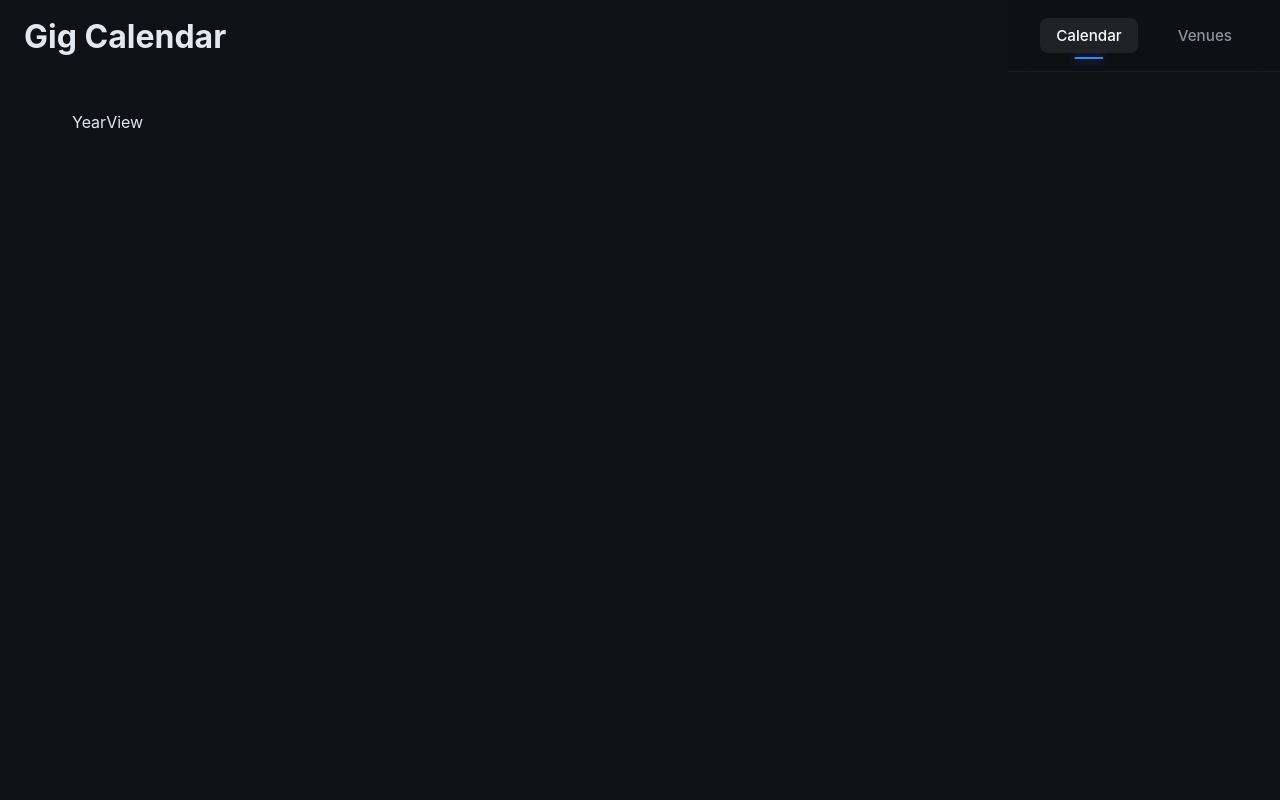
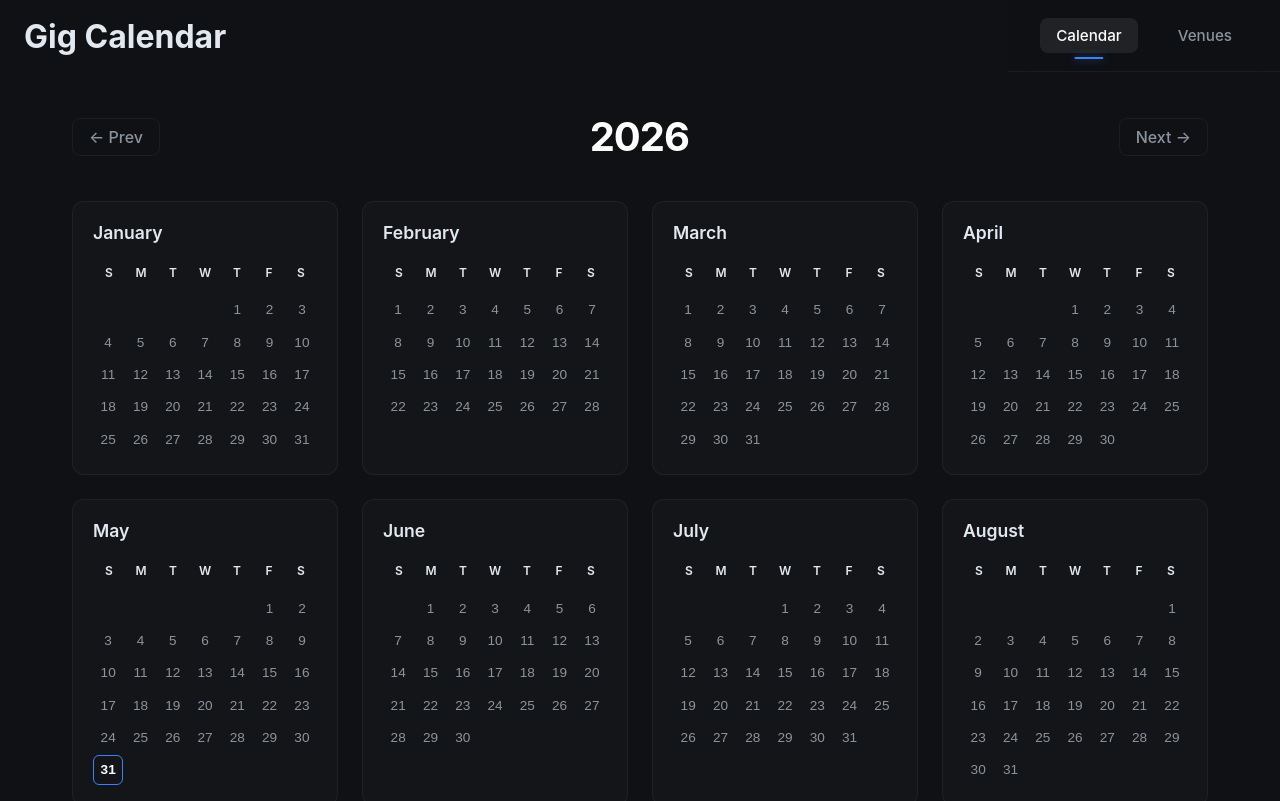
Before and after one commit to SethZarko/gig-calendar, a React (Vite) app in the folder client/: page /calendar/year/2026 in a window 1280 px wide. Shown: the top 801 px of the page. Built offline with nearby package versions, Linux system fonts and the light colour scheme; no server answers.

Commit message:
adds yearly gig calendar view (#11)

```diff
--- /dev/null
+++ b/client/src/loaders/yearLoader.ts
@@ -0,0 +1,57 @@
+import type { LoaderFunctionArgs } from "react-router";
+import type { IGig } from "../types/IGig";
+
+export interface YearLoaderData {
+  gigs: IGig[];
+  currentYear: number;
+}
+
+interface IFlatGig {
+  date: string;
+  payment: number;
+  confirmed: boolean | number;
+  venue_id: number;
+  venue_name: string;
+  city: string;
+  province: string;
+  postalCode: string;
+  street?: string;
+}
+
+export const yearLoader = async ({ params }: LoaderFunctionArgs) => {
+  const yearParam = params.year;
+  const currentYear = yearParam
+    ? parseInt(yearParam, 10)
+    : new Date().getFullYear();
+
+  try {
+    const res = await fetch(
+      `${import.meta.env.VITE_API_URL}api/gigs/year/${currentYear}`,
+    );
+
+    if (!res.ok) throw new Error("Failed to fetch year gigs");
+
+    const responseData = await res.json();
+    const flatGigs = responseData.data || [];
+
+    const gigs: IGig[] = flatGigs.map((g: IFlatGig) => ({
+      date: g.date,
+      payment: g.payment,
+      confirmed: !!g.confirmed,
+
+      venue: {
+        venue_id: g.venue_id,
+        name: g.venue_name,
+        city: g.city,
+        province: g.province,
+        postalCode: g.postalCode || "",
+        street: g.street || "",
+      },
+    }));
+
+    return { gigs, currentYear };
+  } catch (error) {
+    console.error("Year Loader Error:", error);
+    return { gigs: [], currentYear };
+  }
+};
--- a/client/src/router.ts
+++ b/client/src/router.ts
@@ -15,7 +15,9 @@ import { MonthView } from "./views/Calendar/Month/MonthView";
 import { WeekView } from "./views/Calendar/Week/WeekView";
 import { DayView } from "./views/Calendar/Day/DayView";
 
+// Loader Imports
 import { venuesLoader } from './loaders/venueLoader';
+import { yearLoader } from "./loaders/yearLoader";
 
 export const router = createBrowserRouter([
   {
@@ -39,7 +41,7 @@ export const router = createBrowserRouter([
           {
             path: "year/:year",
             Component: YearView,
-            // loader: yearLoader
+            loader: yearLoader
           },
           {
             path: "month/:year/:month",
--- /dev/null
+++ b/client/src/types/IGig.ts
@@ -0,0 +1,11 @@
+import type { Venue } from "./IVenue";
+
+export interface IGig {
+    date: string
+    payment: number
+    confirmed: boolean
+    venue: Venue
+
+    createdAt: string | Date
+    updatedAt: string | Date
+}
--- /dev/null
+++ b/client/src/views/Calendar/Year/YearView.module.scss
@@ -0,0 +1,189 @@
+$bg-dark: #0f1115;
+$text-primary: #e2e8f0;
+$text-secondary: #8b949e;
+$accent-blue: #3b82f6;
+$border-subtle: rgba(255, 255, 255, 0.05);
+$card-bg: rgba(255, 255, 255, 0.02);
+$hover-bg: rgba(255, 255, 255, 0.08);
+
+.yearContainer {
+  width: 100%;
+  animation: fadeIn 0.4s cubic-bezier(0.4, 0, 0.2, 1);
+}
+
+.yearHeader {
+  display: flex;
+  align-items: center;
+  justify-content: space-between;
+  margin-bottom: 2.5rem;
+
+  h1 {
+    font-size: 2.5rem;
+    font-weight: 700;
+    color: #ffffff;
+    margin: 0;
+    letter-spacing: -0.025em;
+  }
+
+  .navButton {
+    background: transparent;
+    color: $text-secondary;
+    border: 1px solid $border-subtle;
+    padding: 0.5rem 1rem;
+    border-radius: 8px;
+    text-decoration: none;
+    font-weight: 500;
+    transition: all 0.2s ease;
+
+    &:hover {
+      background: $hover-bg;
+      color: $text-primary;
+      border-color: rgba(255, 255, 255, 0.2);
+    }
+  }
+}
+
+.monthsGrid {
+  display: grid;
+  grid-template-columns: repeat(auto-fill, minmax(260px, 1fr));
+  gap: 1.5rem;
+}
+
+.monthCard {
+  background-color: $card-bg;
+  border: 1px solid $border-subtle;
+  border-radius: 12px;
+  padding: 1.25rem;
+  display: flex;
+  flex-direction: column;
+
+  .monthTitle {
+    font-size: 1.1rem;
+    font-weight: 600;
+    color: $text-primary;
+    margin: 0 0 1.35rem 0;
+    cursor: pointer;
+    transition: color 0.2s ease;
+
+    &:hover {
+      color: $accent-blue;
+    }
+  }
+}
+
+.weekdays {
+  display: grid;
+  grid-template-columns: repeat(7, 1fr);
+  text-align: center;
+  margin-bottom: 0.95rem;
+
+  span {
+    font-size: 0.75rem;
+    font-weight: 600;
+    color: $text-primary;
+  }
+}
+
+.daysGrid {
+  display: grid;
+  grid-template-columns: repeat(7, 1fr);
+  gap: 2px;
+}
+
+.emptySlot {
+  aspect-ratio: 1;
+}
+
+.dayButton {
+  position: relative;
+  aspect-ratio: 1;
+  background: transparent;
+  border: none;
+  border-radius: 6px;
+  color: $text-secondary;
+  font-size: 0.85rem;
+  display: flex;
+  align-items: center;
+  justify-content: center;
+  cursor: pointer;
+  transition: all 0.2s ease;
+
+  &:hover:not(:disabled) {
+    background: $hover-bg;
+    color: #ffffff;
+  }
+
+  &:disabled {
+    cursor: default;
+  }
+
+  &.hasGig {
+    background-color: rgba(59, 130, 246, 0.15);
+    color: $accent-blue;
+    font-weight: 700;
+
+    &:hover {
+      background-color: rgba(59, 130, 246, 0.3);
+    }
+  }
+
+  &.today {
+    border: 1px solid $accent-blue;
+    color: #ffffff;
+    font-weight: 700;
+  }
+
+  &.today.hasGig {
+    background-color: $accent-blue;
+    color: #ffffff;
+
+    &:hover {
+      background-color: #1d4ed8;
+    }
+  }
+
+  // The Tooltip logic
+  .tooltip {
+    position: absolute;
+    bottom: 110%;
+    left: 50%;
+    transform: translateX(-50%) translateY(5px);
+    background: rgba(15, 17, 21, 0.95);
+    backdrop-filter: blur(8px);
+    border: 1px solid rgba(255, 255, 255, 0.1);
+    color: #e2e8f0;
+    padding: 0.4rem 0.75rem;
+    border-radius: 6px;
+    font-size: 0.75rem;
+    font-weight: 500;
+    white-space: nowrap;
+    pointer-events: none;
+    opacity: 0;
+    visibility: hidden;
+    transition: all 0.2s cubic-bezier(0.4, 0, 0.2, 1);
+    z-index: 10;
+    box-shadow: 0 4px 12px rgba(0, 0, 0, 0.3);
+
+    &::after {
+      content: '';
+      position: absolute;
+      top: 100%;
+      left: 50%;
+      transform: translateX(-50%);
+      border-width: 4px;
+      border-style: solid;
+      border-color: rgba(255, 255, 255, 0.1) transparent transparent transparent;
+    }
+  }
+
+  &:hover .tooltip {
+    opacity: 1;
+    visibility: visible;
+    transform: translateX(-50%) translateY(0);
+  }
+}
+
+@keyframes fadeIn {
+  from { opacity: 0; transform: translateY(10px); }
+  to { opacity: 1; transform: translateY(0); }
+}
--- a/client/src/views/Calendar/Year/YearView.tsx
+++ b/client/src/views/Calendar/Year/YearView.tsx
@@ -1,6 +1,113 @@
+import { useLoaderData, useNavigate, Link } from "react-router";
+import type { YearLoaderData } from "../../../loaders/yearLoader";
+import type { IGig } from "../../../types/IGig";
+import styles from "./YearView.module.scss";
+
+const DAY_NAMES = ["S", "M", "T", "W", "T", "F", "S"];
+const MONTH_NAMES = [
+  "January", "February", "March", "April", "May", "June",
+  "July", "August", "September", "October", "November", "December",
+];
 
 export const YearView = () => {
+  const { gigs, currentYear } = useLoaderData() as YearLoaderData;
+  const navigate = useNavigate();
+
+  const gigMap = new Map<string, IGig[]>();
+  gigs.forEach((gig) => {
+    const dateString = gig.date.split("T")[0];
+    if (!gigMap.has(dateString)) {
+      gigMap.set(dateString, []);
+    }
+    gigMap.get(dateString)!.push(gig);
+  });
+
+  const today = new Date();
+  const todayDateString = `${today.getFullYear()}-${String(today.getMonth() + 1).padStart(2, "0")}-${String(today.getDate()).padStart(2, "0")}`;
+
+  const handleDayClick = (dateString: string) => {
+    navigate(`/calendar/day/${dateString}`);
+  };
+
+  const handleMonthClick = (monthIndex: number) => {
+    const paddedMonth = String(monthIndex + 1).padStart(2, "0");
+    navigate(`/calendar/month/${currentYear}/${paddedMonth}`);
+  };
+
   return (
-    <div>YearView</div>
-  )
-}
+    <div className={styles.yearContainer}>
+      <header className={styles.yearHeader}>
+        <Link to={`/calendar/year/${currentYear - 1}`} className={styles.navButton}>
+          &larr; Prev
+        </Link>
+        <h1>{currentYear}</h1>
+        <Link to={`/calendar/year/${currentYear + 1}`} className={styles.navButton}>
+          Next &rarr;
+        </Link>
+      </header>
+
+      <div className={styles.monthsGrid}>
+        {MONTH_NAMES.map((monthName, monthIndex) => {
+          const daysInMonth = new Date(currentYear, monthIndex + 1, 0).getDate();
+          const firstDayOfWeek = new Date(currentYear, monthIndex, 1).getDay();
+
+          const days = Array.from({ length: daysInMonth }, (_, i) => i + 1);
+          const blanks = Array.from({ length: firstDayOfWeek }, () => null);
+
+          return (
+            <div key={monthName} className={styles.monthCard}>
+              <h2 onClick={() => handleMonthClick(monthIndex)} className={styles.monthTitle}>
+                {monthName}
+              </h2>
+
+              <div className={styles.weekdays}>
+                {DAY_NAMES.map((day, i) => (
+                  <span key={i}>{day}</span>
+                ))}
+              </div>
+
+              <div className={styles.daysGrid}>
+                {blanks.map((_, i) => (
+                  <div key={`blank-${i}`} className={styles.emptySlot} />
+                ))}
+
+                {days.map((day) => {
+                  const paddedMonth = String(monthIndex + 1).padStart(2, "0");
+                  const paddedDay = String(day).padStart(2, "0");
+                  const dateString = `${currentYear}-${paddedMonth}-${paddedDay}`;
+
+                  // Retrieve the array of gigs for this day (if any)
+                  const dayGigs = gigMap.get(dateString);
+                  const hasGig = !!dayGigs && dayGigs.length > 0;
+                  const isToday = dateString === todayDateString;
+
+                  return (
+                    <button
+                      key={dateString}
+                      className={`
+                        ${styles.dayButton}
+                        ${hasGig ? styles.hasGig : ""}
+                        ${isToday ? styles.today : ""}
+                      `}
+                      onClick={() => handleDayClick(dateString)}
+                      disabled={!hasGig && !isToday}
+                    >
+                      {day}
+
+                      {/* The Custom Hover Tooltip */}
+                      {hasGig && (
+                        <div className={styles.tooltip}>
+                          {dayGigs.map(g => g.venue.name || "Unknown").join(" & ")}
+                        </div>
+                      )}
+                    </button>
+                  );
+                })}
+              </div>
+            </div>
+          );
+        })}
+      </div>
+    </div>
+  );
+};
```
